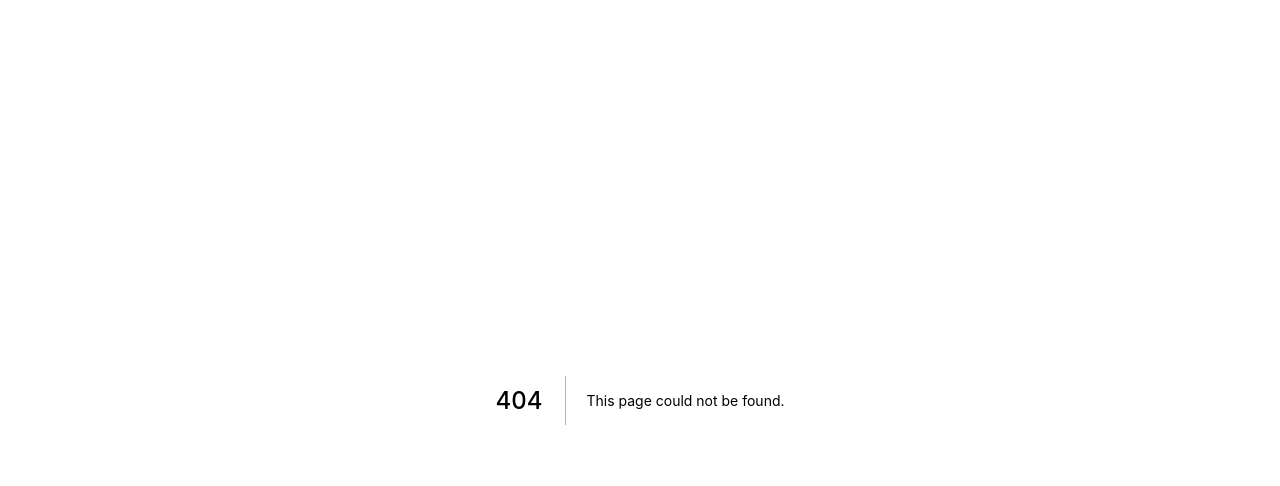
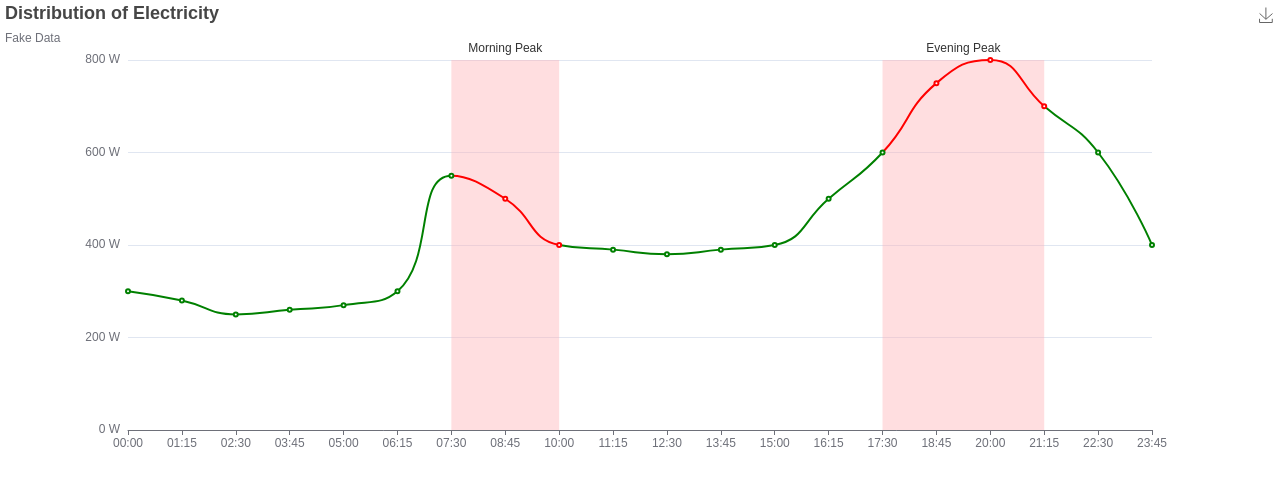
Before and after one commit to hbarve1/charts-and-graphs, a Next.js app: page /echarts/line/distribution-of-electricity in a window 1280 px wide. Before the commit this address had no page. Shown: the top 486 px of the page. Built offline with nearby package versions, Linux system fonts and the light colour scheme.

Commit message:
echarts/line/distribution-of-electricity

```diff
--- /dev/null
+++ b/pages/echarts/line/distribution-of-electricity.js
@@ -0,0 +1,115 @@
+/** @format */
+
+import ReactECharts from "../../../components/echarts/ReactECharts";
+
+const option = {
+  title: {
+    text: "Distribution of Electricity",
+    subtext: "Fake Data",
+  },
+  tooltip: {
+    trigger: "axis",
+    axisPointer: {
+      type: "cross",
+    },
+  },
+  toolbox: {
+    show: true,
+    feature: {
+      saveAsImage: {},
+    },
+  },
+  xAxis: {
+    type: "category",
+    boundaryGap: false,
+    // prettier-ignore
+    data: ['00:00', '01:15', '02:30', '03:45', '05:00', '06:15', '07:30', '08:45', '10:00', '11:15', '12:30', '13:45', '15:00', '16:15', '17:30', '18:45', '20:00', '21:15', '22:30', '23:45'],
+  },
+  yAxis: {
+    type: "value",
+    axisLabel: {
+      formatter: "{value} W",
+    },
+    axisPointer: {
+      snap: true,
+    },
+  },
+  visualMap: {
+    show: false,
+    dimension: 0,
+    pieces: [
+      {
+        lte: 6,
+        color: "green",
+      },
+      {
+        gt: 6,
+        lte: 8,
+        color: "red",
+      },
+      {
+        gt: 8,
+        lte: 14,
+        color: "green",
+      },
+      {
+        gt: 14,
+        lte: 17,
+        color: "red",
+      },
+      {
+        gt: 17,
+        color: "green",
+      },
+    ],
+  },
+  series: [
+    {
+      name: "Electricity",
+      type: "line",
+      smooth: true,
+      // prettier-ignore
+      data: [300, 280, 250, 260, 270, 300, 550, 500, 400, 390, 380, 390, 400, 500, 600, 750, 800, 700, 600, 400],
+      markArea: {
+        itemStyle: {
+          color: "rgba(255, 173, 177, 0.4)",
+        },
+        data: [
+          [
+            {
+              name: "Morning Peak",
+              xAxis: "07:30",
+            },
+            {
+              xAxis: "10:00",
+            },
+          ],
+          [
+            {
+              name: "Evening Peak",
+              xAxis: "17:30",
+            },
+            {
+              xAxis: "21:15",
+            },
+          ],
+        ],
+      },
+    },
+  ],
+};
+
+const Echarts = () => {
+  return (
+    <div>
+      <ReactECharts
+        option={option}
+        style={{
+          height: "500px",
+        }}
+      />
+    </div>
+  );
+};
+
+export default Echarts;
```
